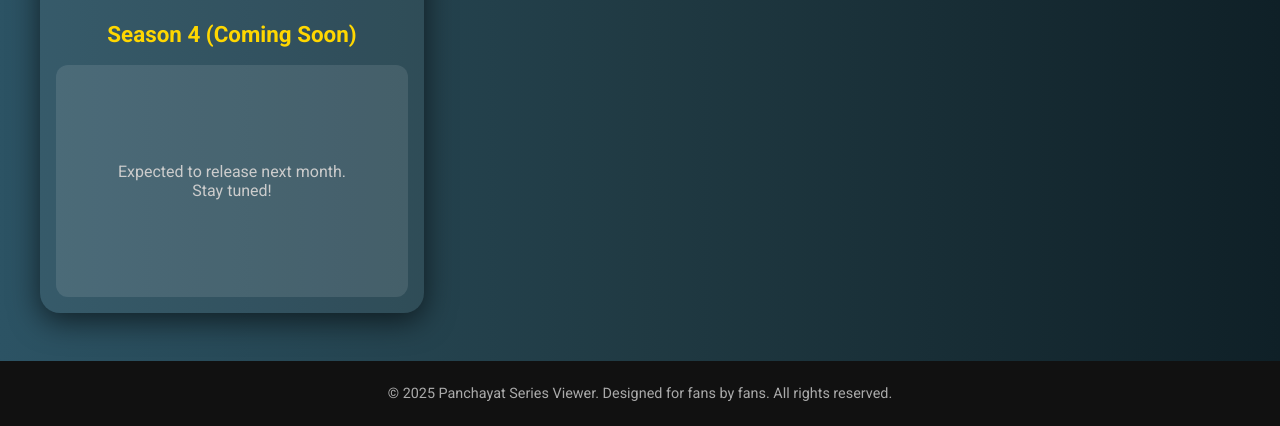
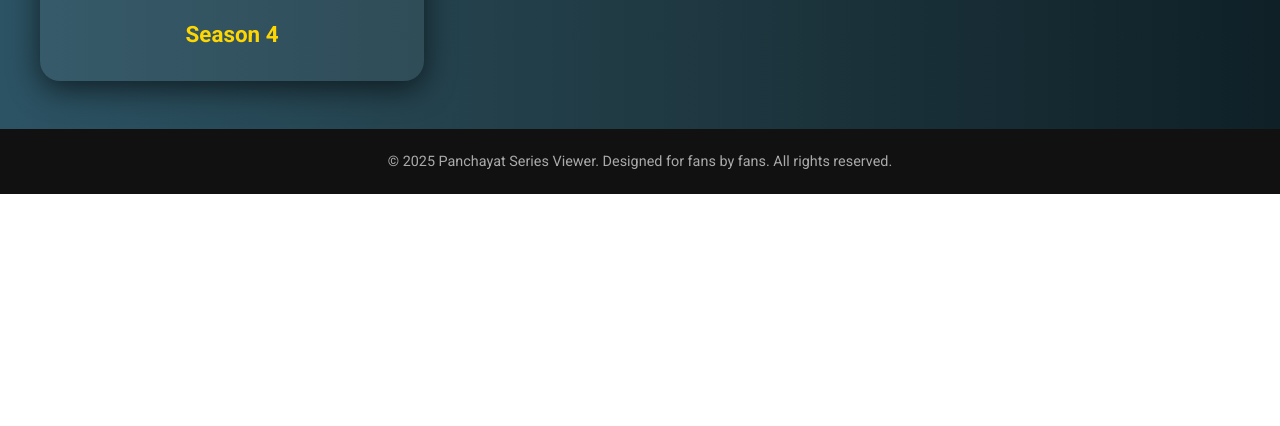
Before and after one commit to ultron3000/hindiseries, a plain HTML site: page panchayat.html in a window 1280 px wide. Shown: the part 729-1155 px from the top of the page. After the commit the page ends 923 px from the top, so only its background shows below. Drawn offline with Linux system fonts and the light colour scheme.

Commit message:
Update panchayat.html

```diff
--- a/panchayat.html
+++ b/panchayat.html
@@ -216,12 +216,12 @@
       </div>
     </div>
 
-    <div class="season-card">
+    <div class="season-card" onclick="playVideo('https://mega.nz/embed/XREk0BbZ#wZLQGuwEi6WlrQn35mu7sHrUsVBAOls7relU8o0Wf0Q')">
       <img class="poster" src="https://english.cdn.zeenews.com/sites/default/files/2024/10/29/1565535-panchayat.jpg" alt="Panchayat Season 4 Coming Soon">
       <div class="season-content">
-        <h2>Season 4 (Coming Soon)</h2>
-        <div class="coming-soon">
-          Expected to release next month.<br />Stay tuned!
+        <h2>Season 4</h2>
+
+
         </div>
       </div>
     </div>
```
